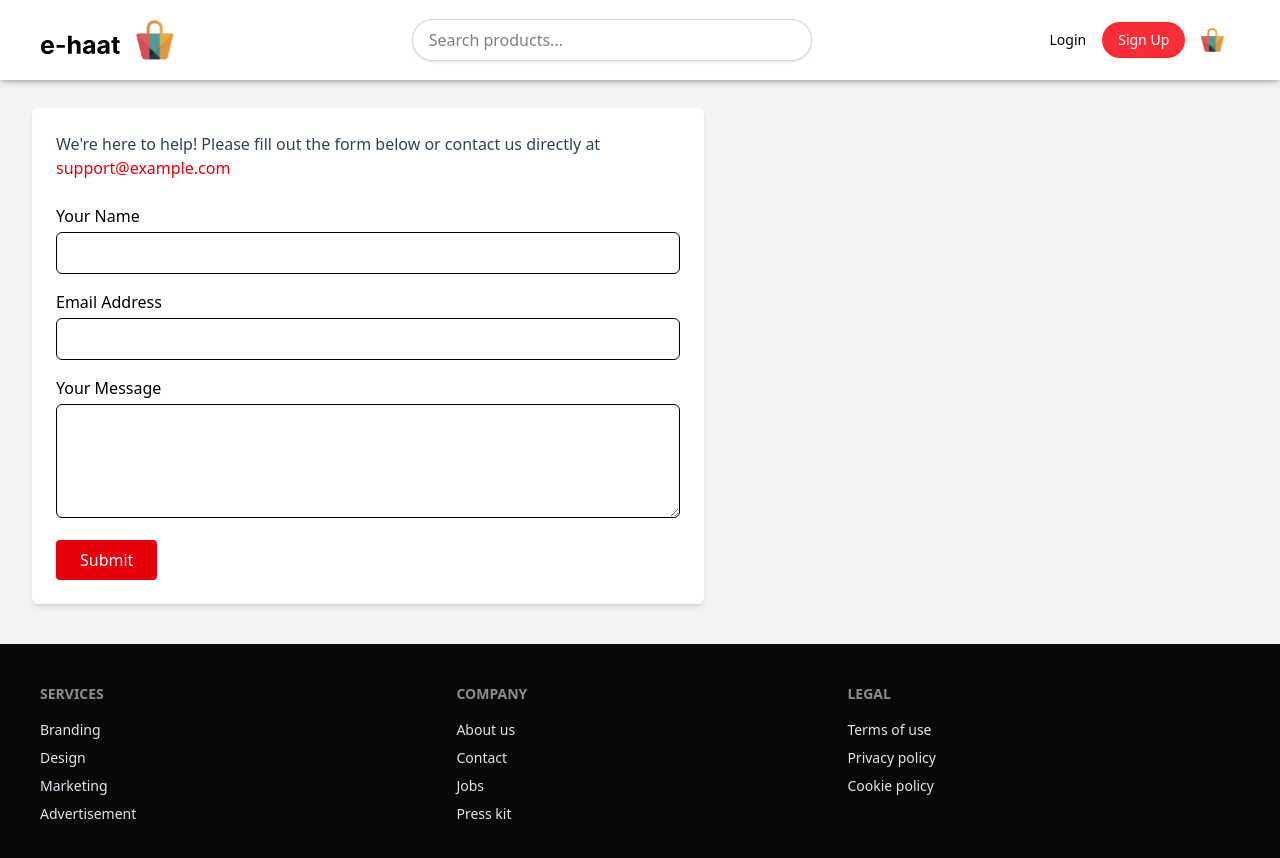
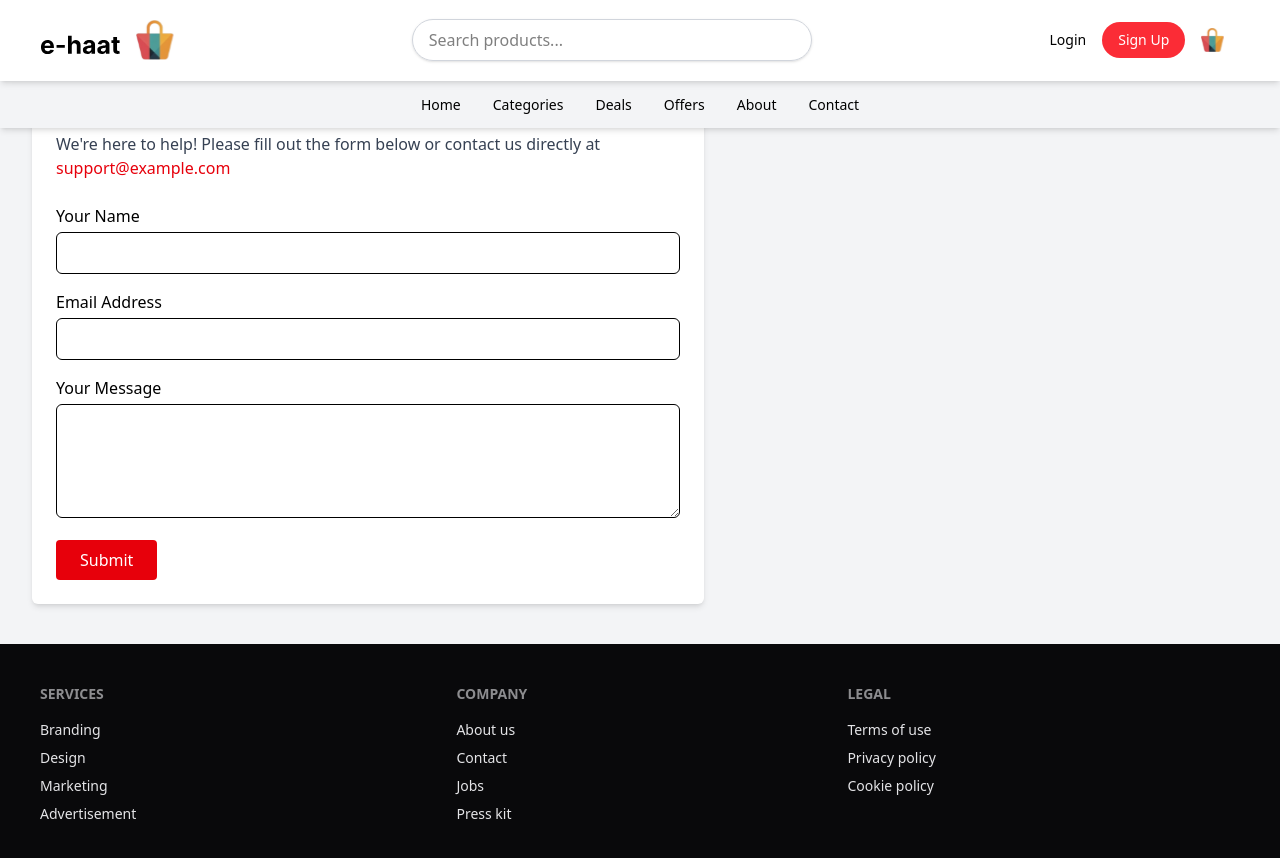
Before and after one commit to Kimi0123/e-Haat, a React (Vite) app in the folder frontend/: page /dashboard/help in a window 1280 px wide. Shown: the top 858 px of the page. Built offline with nearby package versions, Linux system fonts and the light colour scheme.

Commit message:
Update homepage.jsx

```diff
--- a/frontend/src/App.jsx
+++ b/frontend/src/App.jsx
@@ -2,31 +2,78 @@ import { Routes, Route } from "react-router-dom";
 import Login from "./public/Login";
 import Signup from "./public/Signup";
 import Homepage from "./public/Homepage";
-import Aboutus from "./public/Aboutus";
+import AboutUs from "./public/AboutUs";
 import Categories from "./private/Categories";
 import Deals from "./private/Deals";
 import Contact from "./public/Contact";
-import Changepw from "./public/Changepw";
+import ChangePw from "./public/ChangePw";
 
-import Cartpage from "./private/Cartpage";
+import CartPage from "./private/CartPage";
 import Billing from "./private/Billing";
 import UserDashboard from "./private/Dashboard";
-import Orderhistory from "./private/Orderhistory";
-import Ordertracking from "./private/Ordertracking";
+import OrderHistory from "./private/OrderHistory";
+import OrderTracking from "./private/OrderTracking";
 import Settings from "./private/Settings";
 import Help from "./private/Help";
-import Homepage_after from "./private/Homepage_after";
+import HomepageAfter from "./private/HomepageAfter";
 import Navbar from "./components/Navbar";
-import { useState } from "react";
+import { useState, useEffect, useCallback } from "react";
 import { useAuth } from "./AuthContext";
 
 // EhaatLanding is the same as Homepage_after
-const EhaatLanding = Homepage_after;
+const EhaatLanding = HomepageAfter;
 
 function App() {
   const [isMenuOpen, setMenuOpen] = useState(false);
-  const [showSecondNav, setShowSecondNav] = useState(false);
+  const [showSecondNav, setShowSecondNav] = useState(true);
+  const [lastScrollY, setLastScrollY] = useState(0);
   const { isLoggedIn } = useAuth();
+
+  // Optimized scroll handler with throttling
+  const handleScroll = useCallback(() => {
+    const currentScrollY = window.scrollY;
+
+    // Only show second nav on desktop (md and up)
+    if (window.innerWidth < 768) {
+      setShowSecondNav(false);
+      return;
+    }
+
+    // Show navbar when scrolling up, hide when scrolling down
+    if (currentScrollY < lastScrollY) {
+      // Scrolling up
+      setShowSecondNav(true);
+    } else if (currentScrollY > lastScrollY && currentScrollY > 100) {
+      // Scrolling down and not at the very top
+      setShowSecondNav(false);
+    }
+
+    setLastScrollY(currentScrollY);
+  }, [lastScrollY]);
+
+  useEffect(() => {
+    // Throttled scroll listener for better performance
+    let ticking = false;
+
+    const throttledScrollHandler = () => {
+      if (!ticking) {
+        requestAnimationFrame(() => {
+          handleScroll();
+          ticking = false;
+        });
+        ticking = true;
+      }
+    };
+
+    window.addEventListener("scroll", throttledScrollHandler, {
+      passive: true,
+    });
+
+    return () => {
+      window.removeEventListener("scroll", throttledScrollHandler);
+    };
+  }, [handleScroll]);
+
   return (
     <div className="min-h-screen bg-white">
       <Navbar
@@ -37,25 +84,25 @@ function App() {
       />
       <Routes>
         {/* Public Routes */}
-        <Route path="/" element={<Homepage_after />} />
+        <Route path="/" element={<HomepageAfter />} />
         {/* ✅ Make this your main home */}
         <Route path="/home" element={<Homepage />} />
         {/* <Route path="/e_" element={<Homepage_after />} /> */}
         <Route path="/login" element={<Login />} />
         <Route path="/signup" element={<Signup />} />
-        <Route path="/cart" element={<Cartpage />} />
+        <Route path="/cart" element={<CartPage />} />
         <Route path="/billing" element={<Billing />} />
-        <Route path="/about" element={<Aboutus />} />
+        <Route path="/about" element={<AboutUs />} />
         <Route path="/categories" element={<Categories />} />
         <Route path="/deals" element={<Deals />} /> {/* ✅ Deals route */}
         <Route path="/landing" element={<EhaatLanding />} />
         <Route path="/contact" element={<Contact />} />
         {/* Dashboard Routes */}
         <Route path="/dashboard" element={<UserDashboard />} />
-        <Route path="/dashboard/order" element={<Orderhistory />} />
-        <Route path="/dashboard/tracking" element={<Ordertracking />} />
+        <Route path="/dashboard/order" element={<OrderHistory />} />
+        <Route path="/dashboard/tracking" element={<OrderTracking />} />
         <Route path="/dashboard/settings" element={<Settings />} />
-        <Route path="/dashboard/changepw" element={<Changepw />} />
+        <Route path="/dashboard/changepw" element={<ChangePw />} />
         <Route path="/dashboard/help" element={<Help />} />
       </Routes>
     </div>
--- a/frontend/src/components/Navbar.jsx
+++ b/frontend/src/components/Navbar.jsx
@@ -37,6 +37,7 @@ function Navbar({ showSecondNav, isMenuOpen, setMenuOpen, isLoggedIn }) {
 
   return (
     <nav className="fixed top-0 left-0 w-full z-50 bg-white shadow-md text-black">
+      {/* Main Navbar */}
       <div className="flex justify-between items-center h-20 px-4 md:px-10">
         {/* Logo */}
         <a href="/" className="flex items-center space-x-2">
@@ -143,27 +144,39 @@ function Navbar({ showSecondNav, isMenuOpen, setMenuOpen, isLoggedIn }) {
         </div>
       </div>
 
-      {/* Secondary Nav */}
+      {/* Secondary Navbar - Desktop Only */}
       <div
-        className={`hidden md:flex justify-center items-center bg-gray-100 space-x-6 text-sm overflow-hidden transition-all duration-300 ${
-          showSecondNav ? "h-12" : "h-0"
+        className={`hidden md:flex justify-center items-center bg-gray-100 border-t border-gray-200 transition-all duration-300 ease-in-out transform ${
+          showSecondNav
+            ? "h-12 opacity-100 translate-y-0"
+            : "h-0 opacity-0 -translate-y-2"
         }`}
       >
-        {navLinks.map(({ label, href }) => (
-          <a key={label} href={href} className="hover:text-red-500">
-            {label}
-          </a>
-        ))}
+        <div className="flex space-x-8 text-sm">
+          {navLinks.map(({ label, href }) => (
+            <a
+              key={label}
+              href={href}
+              className="hover:text-red-500 transition-colors duration-200 font-medium"
+            >
+              {label}
+            </a>
+          ))}
+        </div>
       </div>
 
       {/* Mobile Menu */}
       {isMenuOpen && (
         <div
           id="mobile-menu"
-          className="md:hidden bg-white shadow-md px-4 pt-2 pb-4"
+          className="md:hidden bg-white shadow-md px-4 pt-2 pb-4 border-t border-gray-200"
         >
           {navLinks.map(({ label, href }) => (
-            <a key={label} href={href} className="block py-2">
+            <a
+              key={label}
+              href={href}
+              className="block py-2 hover:text-red-500 transition-colors duration-200"
+            >
               {label}
             </a>
           ))}
--- a/frontend/src/index.css
+++ b/frontend/src/index.css
@@ -1,2 +1,26 @@
 @import "tailwindcss";
 @plugin "daisyui";
+
+
+/* Smooth scrolling for better UX */
+html {
+  scroll-behavior: smooth;
+}
+
+/* Custom scrollbar for better visual feedback */
+::-webkit-scrollbar {
+  width: 8px;
+}
+
+::-webkit-scrollbar-track {
+  background: #f1f1f1;
+}
+
+::-webkit-scrollbar-thumb {
+  background: #c1c1c1;
+  border-radius: 4px;
+}
+
+::-webkit-scrollbar-thumb:hover {
+  background: #a8a8a8;
+}
```
Also changed, not shown: frontend/src/private/HomepageAfter.jsx (renamed from frontend/src/private/homepage_after.jsx).
